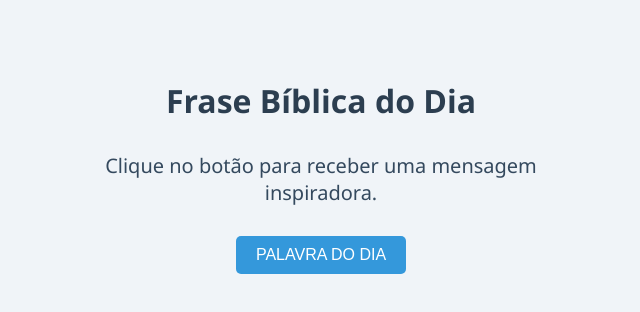
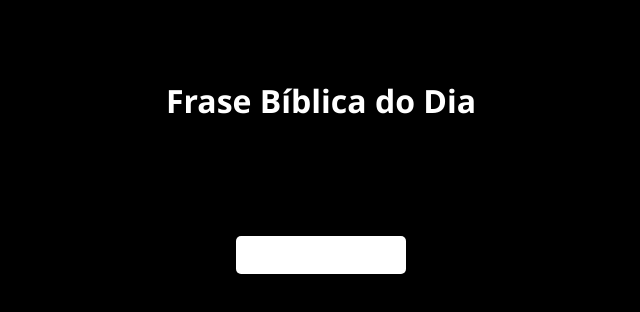
Before and after one commit to Tetelestai01/frases-biblicas, a plain HTML site: page index.html in a window 1280 px wide. Shown: the whole page, without its empty margins (319-959 px from the left). Drawn offline with Linux system fonts and the light colour scheme.

Commit message:
Update index.html

```diff
--- a/index.html
+++ b/index.html
@@ -6,30 +6,30 @@
   <style>
     body {
       font-family: 'Segoe UI', sans-serif;
-      background: #f0f4f8;
+      background: #000000;
       text-align: center;
       padding: 50px;
     }
     h1 {
-      color: #2c3e50;
+      color: #FFFFFF;
     }
     #frase {
       margin: 30px auto;
       font-size: 20px;
-      color: #34495e;
+      color: #000000;
       max-width: 500px;
     }
     button {
       padding: 10px 20px;
       font-size: 16px;
-      background: #3498db;
+      background: #FFFFFF;
       color: white;
       border: none;
       border-radius: 5px;
       cursor: pointer;
     }
     button:hover {
-      background: #2980b9;
+      background: #FFFFFF;
     }
   </style>
 </head>
```
